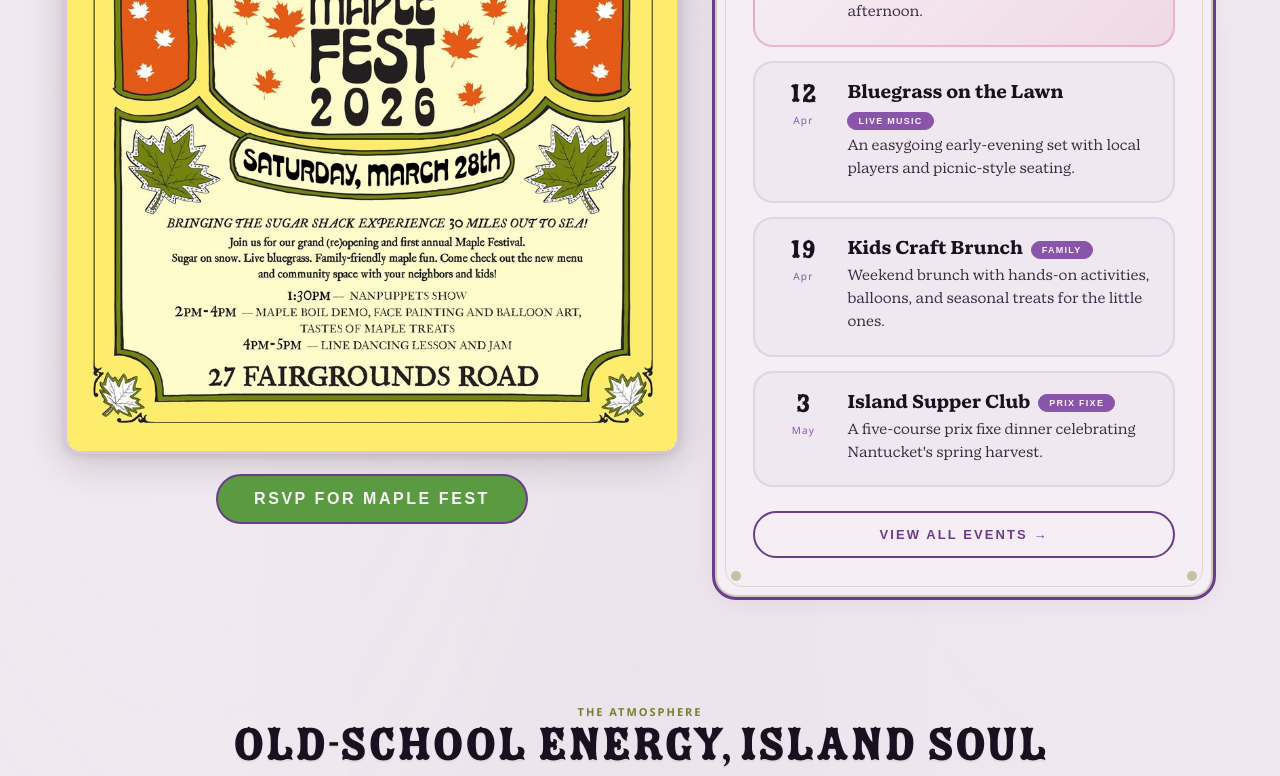
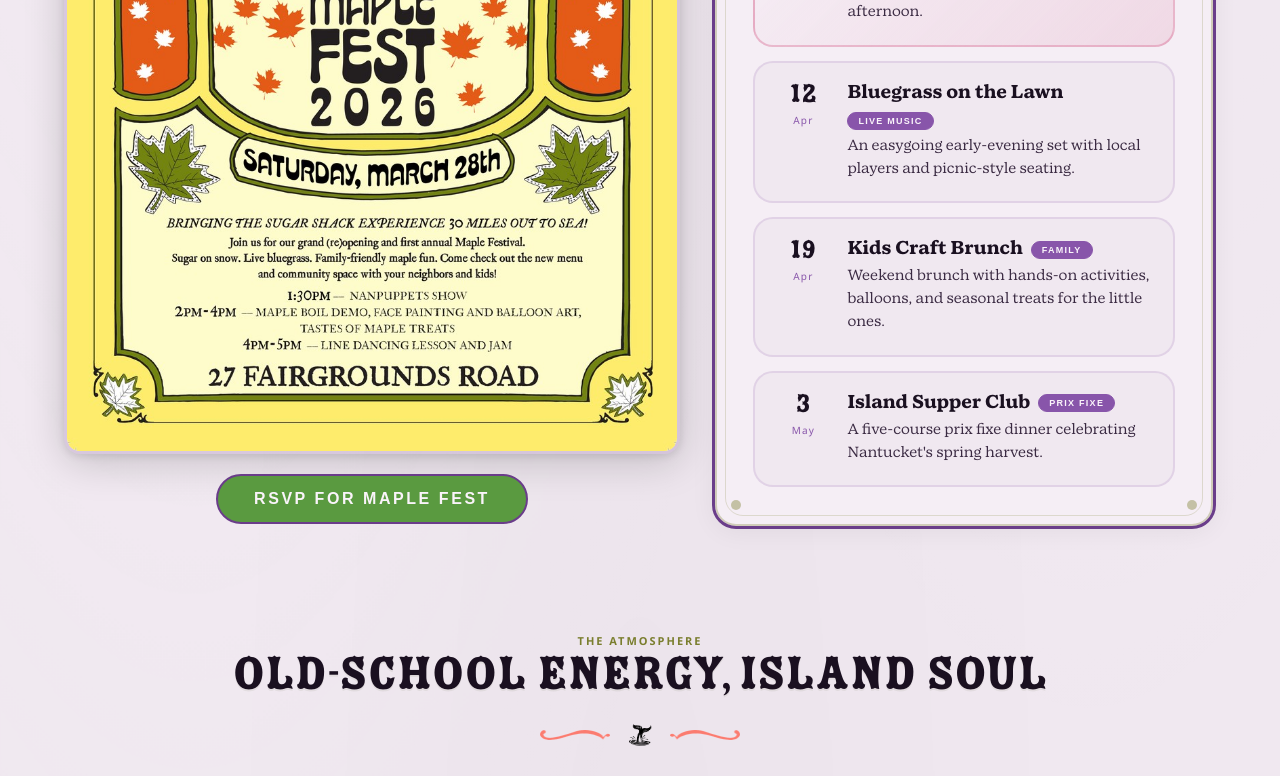
Before and after one commit to jonathanprivat/the-faregrounds, a React (Vite) app: page / in a window 1280 px wide. Shown: the part 3620-4396 px from the top of the page. Built offline with nearby package versions, Linux system fonts and the light colour scheme.

Commit message:
Remove View All Events button
Co-Authored-By: Claude Opus 4.6 <noreply@anthropic.com>

```diff
--- a/src/App.jsx
+++ b/src/App.jsx
@@ -954,9 +954,6 @@ export default function TheFaregroundsHomepage() {
                       </div>
                     ))}
                   </div>
-                  <div style={{ marginTop: 24 }}>
-                    <button className="btn-secondary" style={{ width: "100%", justifyContent: "center" }}>View All Events →</button>
-                  </div>
                 </div>
               </PosterCard>
             </Reveal>
```
